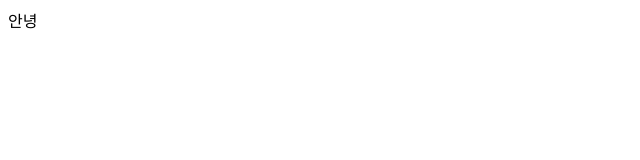
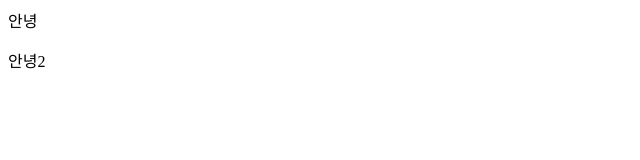
Before and after one commit to nsh5438/test, a plain HTML site: page index.html in a window 1280 px wide. Shown: the full height of the page, 0-640 px from the left. Drawn offline with Linux system fonts and the light colour scheme.

Commit message:
index.html 파일수정

```diff
--- a/index.html
+++ b/index.html
@@ -1,3 +1,6 @@
 <p>
   안녕
 </p>
+<p>
+  안녕2
+</p>
```
